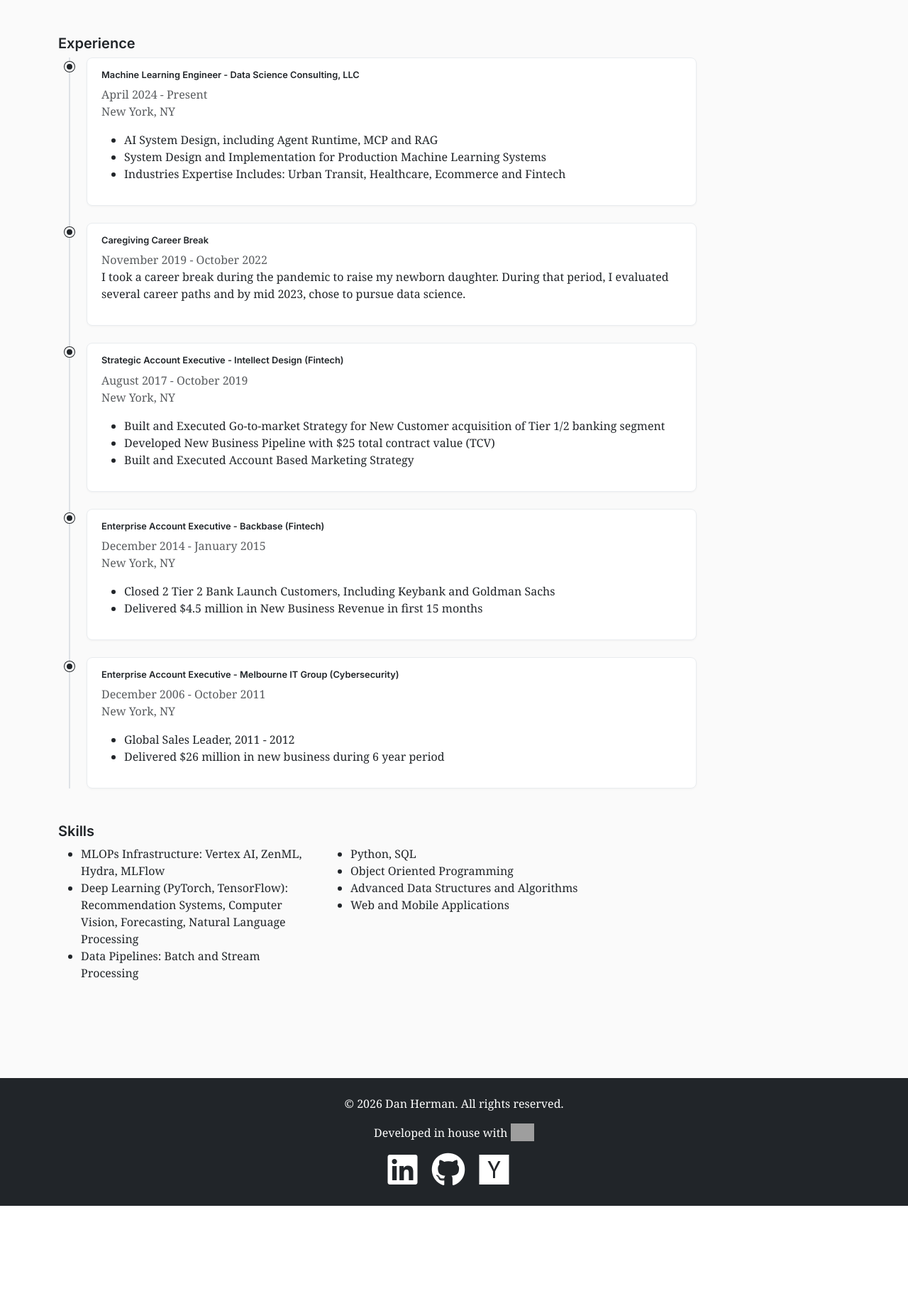
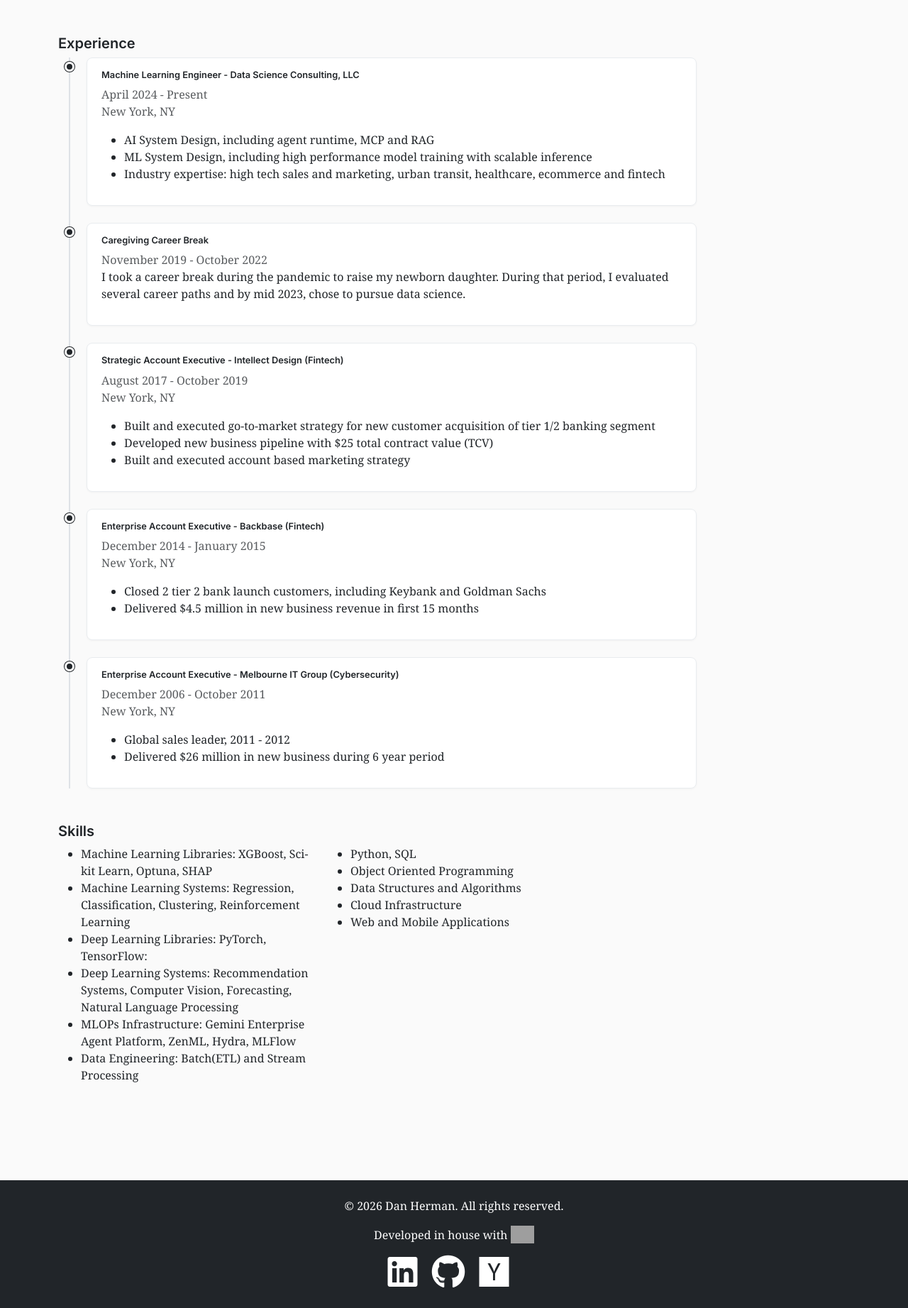
Before and after one commit to DanHerman212/danielmherman, a Django app: page /resume/ in a window 1280 px wide. Shown: the part 289-2132 px from the top of the page at 71% size. Before the commit the page ends 1988 px from the top, so only its background shows below. Run offline with Django 5.2, Linux system fonts and the light colour scheme; some libraries are stand-ins or nearby versions; grey boxes are pictures that could not be loaded.

Commit message:
updated resume page

```diff
--- a/content/templates/content/resume.html
+++ b/content/templates/content/resume.html
@@ -51,17 +51,22 @@
         <div class="row">
             <div class="col-md-4">
                 <ul>
-                    <li>MLOPs Infrastructure: Vertex AI, ZenML, Hydra, MLFlow</li>
-                    <li>Deep Learning (PyTorch, TensorFlow): Recommendation Systems, Computer Vision, Forecasting, Natural Language Processing</li>
-                    <li>Data Pipelines: Batch and Stream Processing</li>
+                    <li>Machine Learning Libraries: XGBoost, Sci-kit Learn, Optuna, SHAP</li>
+                    <li>Machine Learning Systems: Regression, Classification, Clustering, Reinforcement Learning</li>
+                    <li>Deep Learning Libraries: PyTorch, TensorFlow:
+                    <li>Deep Learning Systems: Recommendation Systems, Computer Vision, Forecasting, Natural Language Processing</li>
+                    <li>MLOPs Infrastructure: Gemini Enterprise Agent Platform, ZenML, Hydra, MLFlow</li>
+                    <li>Data Engineering: Batch(ETL) and Stream Processing</li>
                 </ul>
             </div>
             <div class="col-md-4">
                 <ul>
                     <li>Python, SQL</li>
                     <li>Object Oriented Programming</li>
-                    <li>Advanced Data Structures and Algorithms</li>
+                    <li>Data Structures and Algorithms</li>
+                    <li>Cloud Infrastructure</li>
                     <li>Web and Mobile Applications</li>
+
                 </ul>
             </div>
         </div>
--- a/content/views.py
+++ b/content/views.py
@@ -74,9 +74,9 @@ class ResumeView(TemplateView):
                 'company': 'Data Science Consulting, LLC',
                 'location': 'New York, NY',
                 'bullets': [
-                    'AI System Design, including Agent Runtime, MCP and RAG',
-                    'System Design and Implementation for Production Machine Learning Systems',
-                    'Industries Expertise Includes: Urban Transit, Healthcare, Ecommerce and Fintech',
+                    'AI System Design, including agent runtime, MCP and RAG',
+                    'ML System Design, including high performance model training with scalable inference',
+                    'Industry expertise: high tech sales and marketing, urban transit, healthcare, ecommerce and fintech',
                 ],
             },
             {
@@ -90,9 +90,9 @@ class ResumeView(TemplateView):
                 'company': 'Intellect Design (Fintech)',
                 'location': 'New York, NY',
                 'bullets': [
-                    'Built and Executed Go-to-market Strategy for New Customer acquisition of Tier 1/2 banking segment',
-                    'Developed New Business Pipeline with $25 total contract value (TCV)',
-                    'Built and Executed Account Based Marketing Strategy',
+                    'Built and executed go-to-market strategy for new customer acquisition of tier 1/2 banking segment',
+                    'Developed new business pipeline with $25 total contract value (TCV)',
+                    'Built and executed account based marketing strategy',
                 ],
             },
             {
@@ -101,8 +101,8 @@ class ResumeView(TemplateView):
                 'company': 'Backbase (Fintech)',
                 'location': 'New York, NY',
                 'bullets': [
-                    'Closed 2 Tier 2 Bank Launch Customers, Including Keybank and Goldman Sachs',
-                    'Delivered $4.5 million in New Business Revenue in first 15 months',
+                    'Closed 2 tier 2 bank launch customers, including Keybank and Goldman Sachs',
+                    'Delivered $4.5 million in new business revenue in first 15 months',
                 ],
             },
             {
@@ -111,7 +111,7 @@ class ResumeView(TemplateView):
                 'company': 'Melbourne IT Group (Cybersecurity)',
                 'location': 'New York, NY',
                 'bullets': [
-                    'Global Sales Leader, 2011 - 2012',
+                    'Global sales leader, 2011 - 2012',
                     'Delivered $26 million in new business during 6 year period',
                 ],
             },
```
